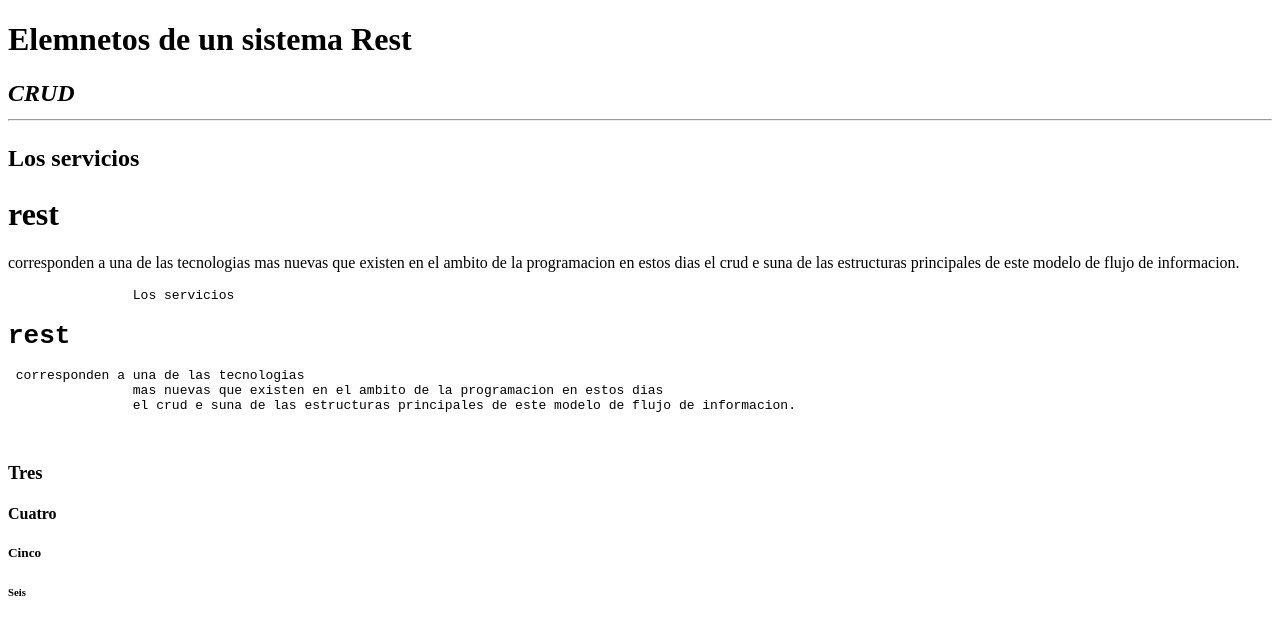
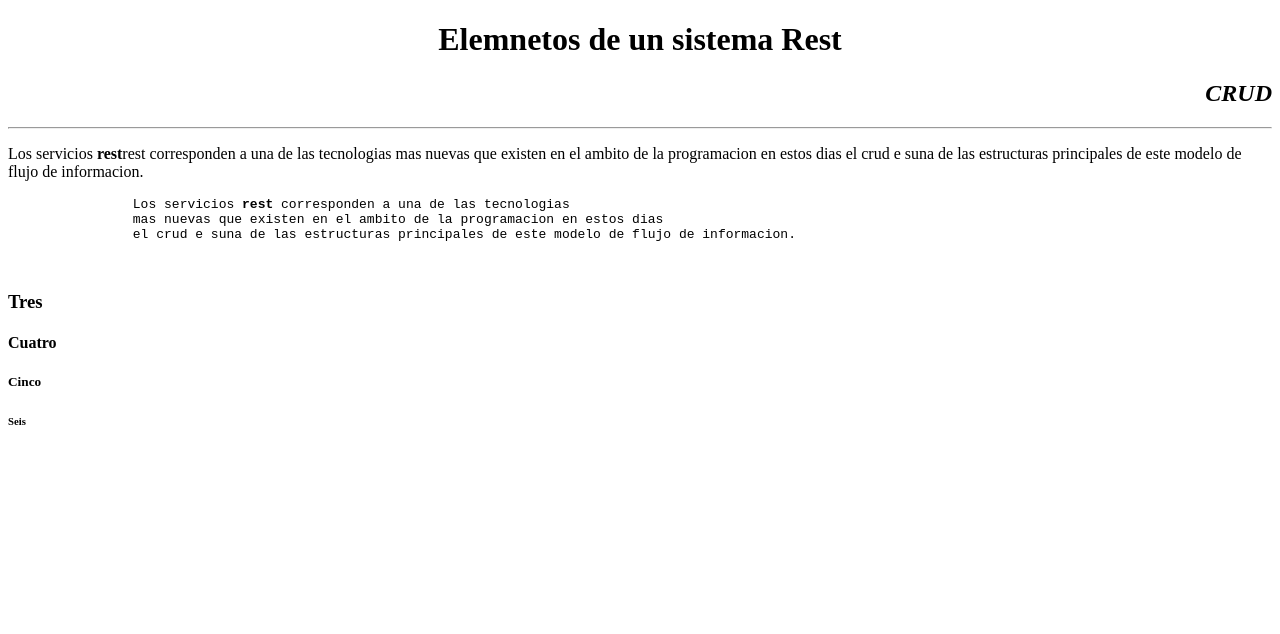
Before and after one commit to Alex-1178/HTML1, a plain HTML site: page index.html in a window 1280 px wide. Drawn offline with Linux system fonts and the light colour scheme.

Commit message:
Update index.html

```diff
--- a/index.html
+++ b/index.html
@@ -6,29 +6,30 @@
         <title>Elementos basicos de HTML</title>
     </head>
     <body>
-        <h1>Elemnetos de un sistema Rest</h1>
-        <h2>
+        <h1 title="Este es el titulo"align="center">Elemnetos de un sistema Rest</h1>
+        <h2 title="Este es un subtitulo" align="right">
             <b>
                 <i>
                     CRUD
                 </i>
             </b>
+        </h2>
             <hr>
-            <p id="parrafosencillo " class="estilo">
-                Los servicios <b><h1>rest</h1></b> corresponden a una de las tecnologias
+            <p id="parrafosencillo " class="estilo" title="Este es un parrafo simple">
+                Los servicios <b>rest</b>rest corresponden a una de las tecnologias
                 mas nuevas que existen en el ambito de la programacion en estos dias
                 el crud e suna de las estructuras principales de este modelo de flujo de informacion.
 
             </p>
 
-            <pre id="parrafoformateado" class="estilo">
-                Los servicios <b><h1>rest</h1></b> corresponden a una de las tecnologias
+            <pre id="parrafoformateado" class="estilo" title="Este es un parrafo formateado" valign="top">
+                Los servicios <b>rest</b> corresponden a una de las tecnologias
                 mas nuevas que existen en el ambito de la programacion en estos dias
                 el crud e suna de las estructuras principales de este modelo de flujo de informacion.
 
             </pre>
 
-        </h2>
+
 
         <h3>Tres</h3>
         <h4>Cuatro</h4>
```
